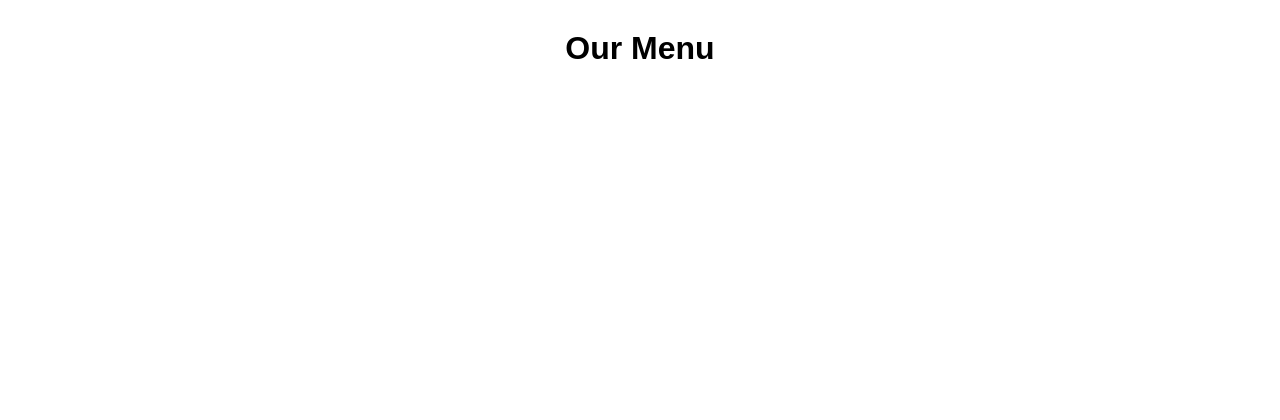
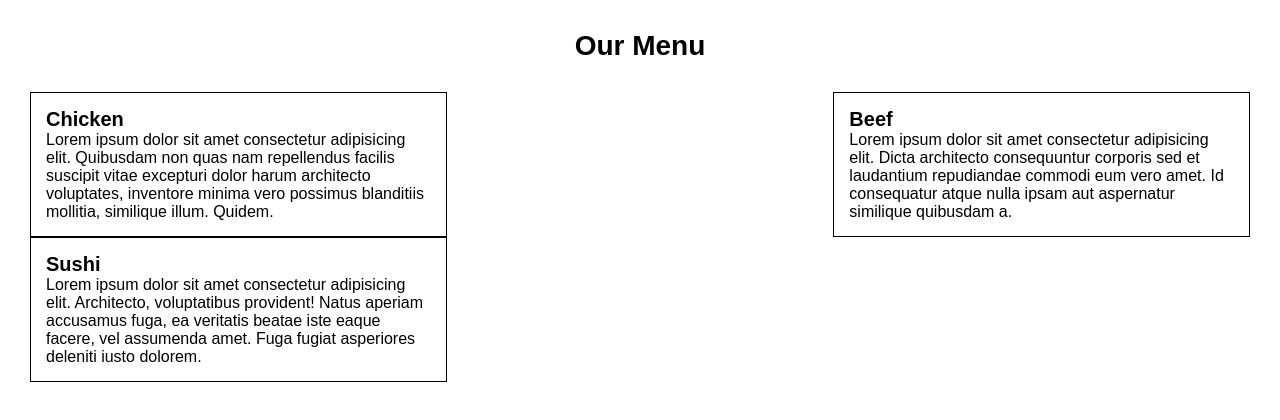
Before and after one commit to enstrong/test-coursera, a website: page module2-solution/index.html in a window 1280 px wide. Drawn offline with Linux system fonts and the light colour scheme.

Commit message:
qwrtqewrwqqeweq

```diff
--- a/module2-solution/css/styles.css
+++ b/module2-solution/css/styles.css
@@ -10,43 +10,56 @@ html {
   background-color: #fff;
 }
 
+p {
+  font-size: 100%;
+}
+
 .container {
-  max-width: 1000px;
+  max-width: 1300px;
   margin: 0 auto;
   padding: 0 15px;
 }
 
 .row {
   width: 100%;
+  display: flex;
+  flex-wrap: wrap;
+  justify-content: space-between;
 }
 
 .title {
   text-align: center;
   padding: 30px 0;
+  font-size: 175%;
 }
 
+.section {
+  padding: 15px;
+  margin: 0 15px;
+  border: 1px solid #000;
+}
 
-
-
-
+.section__title {
+  font-size: 125%;
+}
 
 /* desktop */
 @media (min-width: 992px){
-  .col-lg-4 {
+  .section {
     max-width: 33.3333%;
   }
 }
 
 /* tablet */
 @media (min-width: 768px) and (max-width: 991px) {
-  .col-md-6 {
+  .section {
     max-width: 50%;
   }
 }
 
 /* mobile */
 @media (max-width: 767px) {
-  .col-sm-12 {
+  .section {
     max-width: 100%;
   }
 }
--- a/module2-solution/index.html
+++ b/module2-solution/index.html
@@ -8,8 +8,22 @@
   <title>Module 2 Solution</title>
 </head>
 <body>
-  <div class="container">
+  <section class="container">
     <h1 class="title">Our Menu</h1>
-  </div>
+    <div class="row">
+      <section class="section">
+        <h2 class="section__title">Chicken</h2>
+        <p>Lorem ipsum dolor sit amet consectetur adipisicing elit. Quibusdam non quas nam repellendus facilis suscipit vitae excepturi dolor harum architecto voluptates, inventore minima vero possimus blanditiis mollitia, similique illum. Quidem.</p>
+      </section>
+      <section class="section">
+        <h2 class="section__title">Beef</h2>
+        <p>Lorem ipsum dolor sit amet consectetur adipisicing elit. Dicta architecto consequuntur corporis sed et laudantium repudiandae commodi eum vero amet. Id consequatur atque nulla ipsam aut aspernatur similique quibusdam a.</p>
+      </section>
+      <section class="section">
+        <h2 class="section__title">Sushi</h2>
+        <p>Lorem ipsum dolor sit amet consectetur adipisicing elit. Architecto, voluptatibus provident! Natus aperiam accusamus fuga, ea veritatis beatae iste eaque facere, vel assumenda amet. Fuga fugiat asperiores deleniti iusto dolorem.</p>
+      </section>
+    </div>
+  </section>
 </body>
 </html>
```
